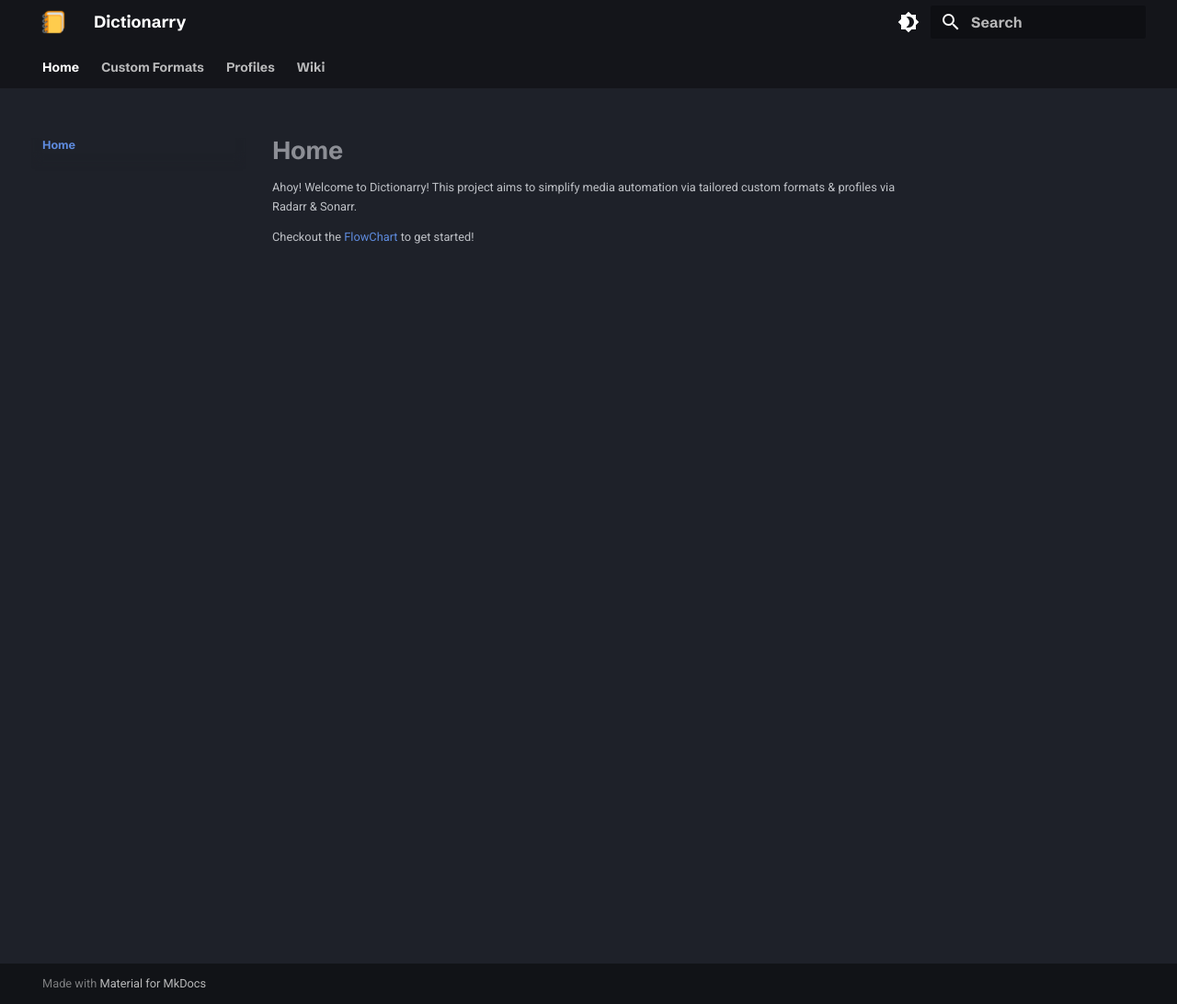
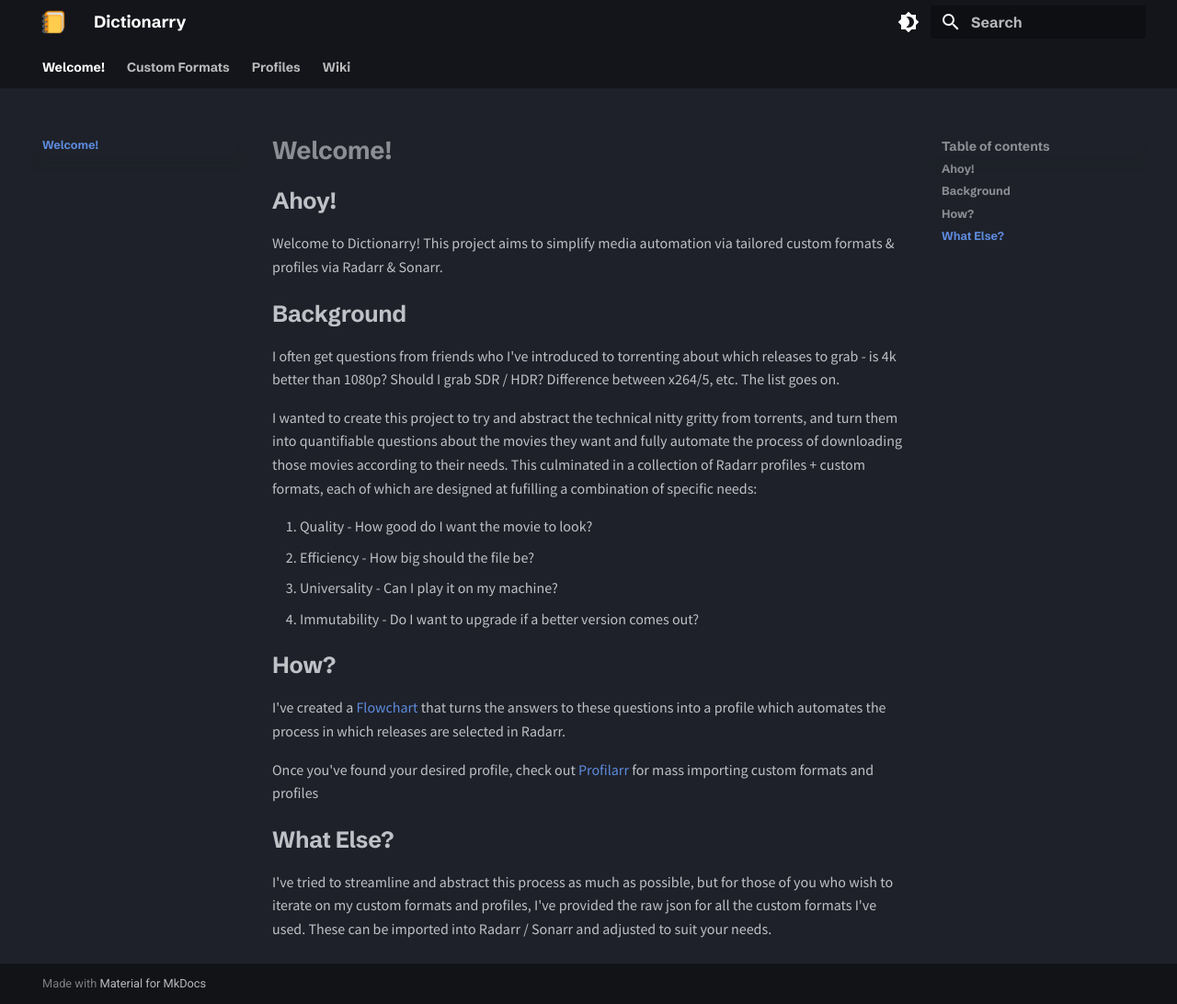
Before and after one commit to santiagosayshey/website, an MkDocs documentation site: the page built from docs/index.md, in a window 1280 px wide and 1092 px high. Shown: the whole window at 92% size. Built offline with MkDocs 1.6.1 and Material for MkDocs 9.7.7, drawn with Linux system fonts in a browser that asks for light colours.

Commit message:
adjusted index page

```diff
--- a/docs/index.md
+++ b/docs/index.md
@@ -1,10 +1,32 @@
 ---
-title: Home
+title: Welcome!
 draft: false
 date: 2023-09-17
 tags: []
 ---
 
-Ahoy! Welcome to Dictionarry! This project aims to simplify media automation via tailored custom formats & profiles via Radarr & Sonarr.
+## Ahoy!
 
-Checkout the [FlowChart](./Profiles/FlowChart.md) to get started!
+Welcome to Dictionarry! This project aims to simplify media automation via tailored custom formats & profiles via Radarr & Sonarr.
+
+## Background
+
+I often get questions from friends who I've introduced to torrenting about which releases to grab - is 4k better than 1080p? Should I grab SDR / HDR? Difference between x264/5, etc. The list goes on.
+
+I wanted to create this project to try and abstract the technical nitty gritty from torrents, and turn them into quantifiable questions about the movies they want and fully automate the process of downloading those movies according to their needs. This culminated in a collection of Radarr profiles + custom formats, each of which are designed at fufilling a combination of specific needs:
+
+1. Quality - How good do I want the movie to look?
+2. Efficiency - How big should the file be?
+3. Universality - Can I play it on my machine?
+4. Immutability - Do I want to upgrade if a better version comes out?
+
+## How?
+
+I've created a [Flowchart](./Profiles/FlowChart.md) that turns the answers to these questions into a profile which automates the process in which releases are selected in Radarr.
+
+Once you've found your desired profile, check out [Profilarr](./Wiki/Importing%20Profiles%20&%20Custom%20Formats.md) for mass importing custom formats and profiles
+
+## What Else?
+
+I've tried to streamline and abstract this process as much as possible, but for those of you who wish to iterate on my custom formats and profiles, I've provided the raw
+json for all the custom formats I've used. These can be imported into Radarr / Sonarr and adjusted to suit your needs.
--- a/docs/javascripts/mathjax.js
+++ /dev/null
@@ -1,16 +0,0 @@
-window.MathJax = {
-    tex: {
-        inlineMath: [["\\(", "\\)"]],
-        displayMath: [["\\[", "\\]"]],
-        processEscapes: true,
-        processEnvironments: true
-    },
-    options: {
-        ignoreHtmlClass: ".*|",
-        processHtmlClass: "arithmatex"
-    }
-};
-
-document$.subscribe(() => {
-    MathJax.typesetPromise()
-})
--- a/docs/stylesheets/table.css
+++ b/docs/stylesheets/table.css
@@ -50,8 +50,10 @@ h1 {
   font-size: 1.7em !important;
 }
 
-p {
-  font-size: 0.8em;
+p,
+li,
+ul {
+  font-family: "Source Sans Pro", sans-serif;
 }
 
 .md-ellipsis,
--- a/mkdocs.yml
+++ b/mkdocs.yml
@@ -33,7 +33,6 @@ markdown_extensions:
       generic: true
 
 extra_javascript:
-  - javascripts/mathjax.js
   - https://polyfill.io/v3/polyfill.min.js?features=es6
   - https://cdn.jsdelivr.net/npm/mathjax@3/es5/tex-mml-chtml.js
 
```
Also changed, not shown: docs/Wiki/Golden Popcorn Performance Index.md (+8 -11 lines), docs/Wiki/Importing Profiles & Custom Formats.md (+2 -1 lines).
